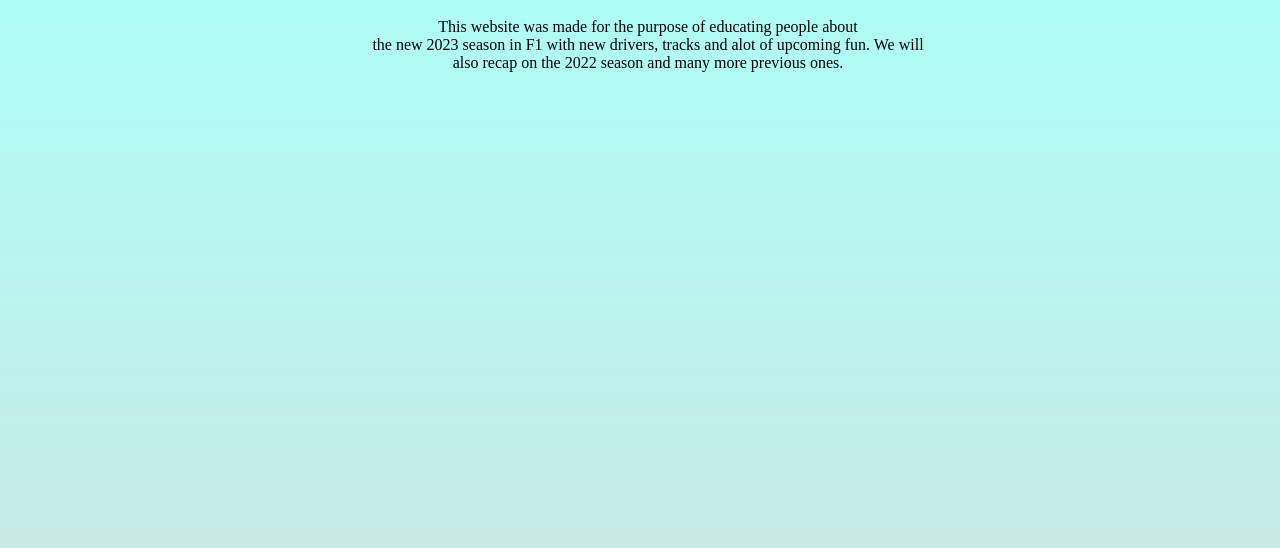
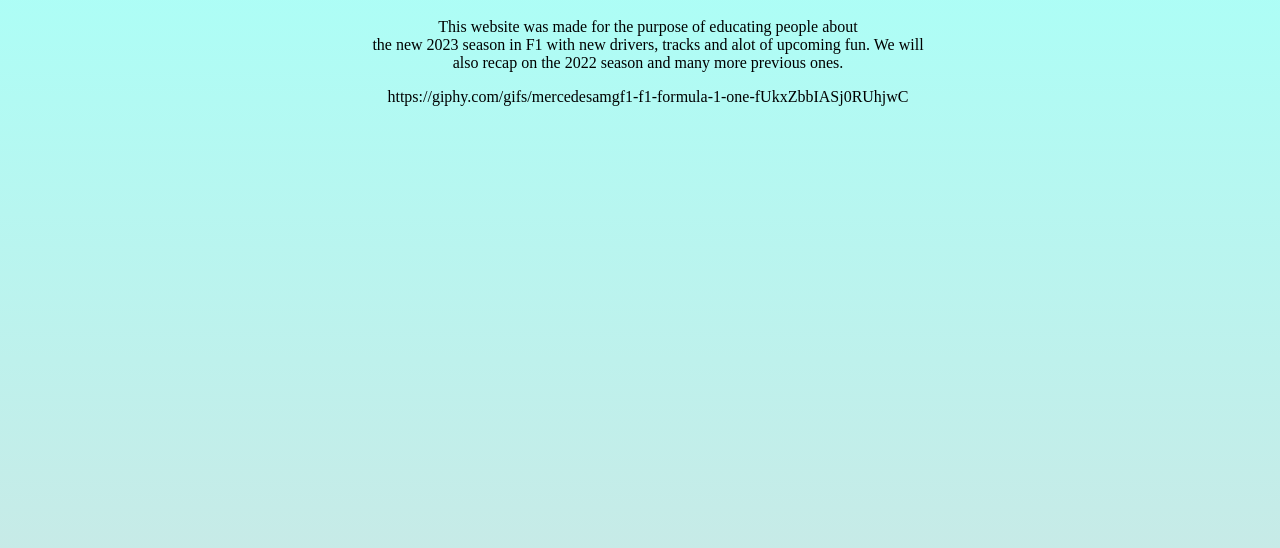
Before and after one commit to OO12536/FormulaOne, a plain HTML site: page index.html in a window 1280 px wide. Shown: the part 48-596 px from the top of the page. Drawn offline with Linux system fonts and the light colour scheme.

Commit message:
Update index.html

```diff
--- a/index.html
+++ b/index.html
@@ -20,7 +20,7 @@
   This website was made for the purpose of educating people about <br> the new 2023 season in F1 with new drivers, tracks and alot of upcoming fun. We will <br> also recap on the 2022 season and many more previous ones.
   </p>
 
-
+https://giphy.com/gifs/mercedesamgf1-f1-formula-1-one-fUkxZbbIASj0RUhjwC
 </body>
 
 </html>
```
